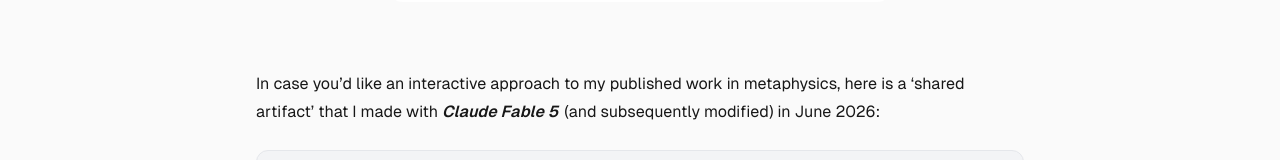
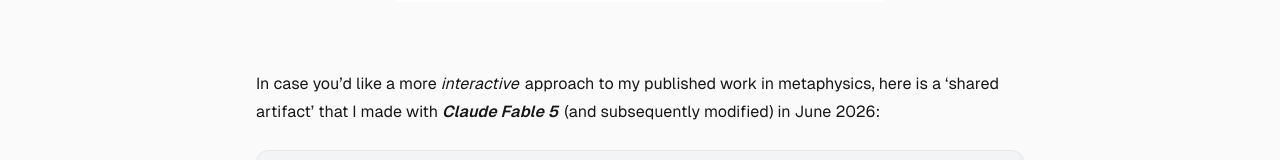
Before and after one commit to jplate/home, a Next.js app: page /home/Research in a window 1280 px wide. Shown: the part 571-731 px from the top of the page. Built offline with nearby package versions, Linux system fonts and the light colour scheme.

Commit message:
More UI tweaks

```diff
--- a/src/app/Research/page.tsx
+++ b/src/app/Research/page.tsx
@@ -90,7 +90,7 @@ export default function Page() {
                     />
                 </div>
                 <p>
-                    In case you&rsquo;d like an interactive approach to my published work in metaphysics, here
+                    In case you&rsquo;d like a more <i className='pr-[0.12em]'>interactive</i> approach to my published work in metaphysics, here
                     is a &lsquo;shared artifact&rsquo; that I made with{' '}
                     <a
                         href='https://www.anthropic.com/news/claude-fable-5-mythos-5'
@@ -106,9 +106,9 @@ export default function Page() {
                     // version 17
                     target='_blank'
                     rel='noopener noreferrer'
-                    className='card-link not-prose block border border-btnborder rounded-xl p-4 my-6 bg-btnbg hover:bg-white/5 dark:hover:bg-black/5 hover:border-links hover:card-shadow transition-all duration-200 whitespace-normal no-underline'
+                    className='group card-link not-prose block border border-btnborder rounded-xl p-4 my-6 bg-btnbg hover:bg-white/15 dark:hover:bg-black/15 hover:border-links transition-colors duration-200 whitespace-normal no-underline'
                 >
-                    <span className='block font-mono text-xs uppercase tracking-widest opacity-60'>
+                    <span className='block font-mono text-xs uppercase tracking-widest opacity-60 transition-transform duration-200 group-hover:translate-x-3'>
                         Interactive
                     </span>
                     <span className='block font-bold mt-1'>
--- a/src/app/globals.css
+++ b/src/app/globals.css
@@ -1,10 +1,6 @@
 @import 'tailwindcss';
 @plugin '@tailwindcss/typography';
 @source "../**/*.{js,ts,jsx,tsx}";
-
-@utility card-shadow {
-    box-shadow: inset 0 0 6px 1px var(--links);
-}
 
 @theme {
     --font-sans: var(--font-geist-sans), ui-sans-serif, system-ui, sans-serif;
```
